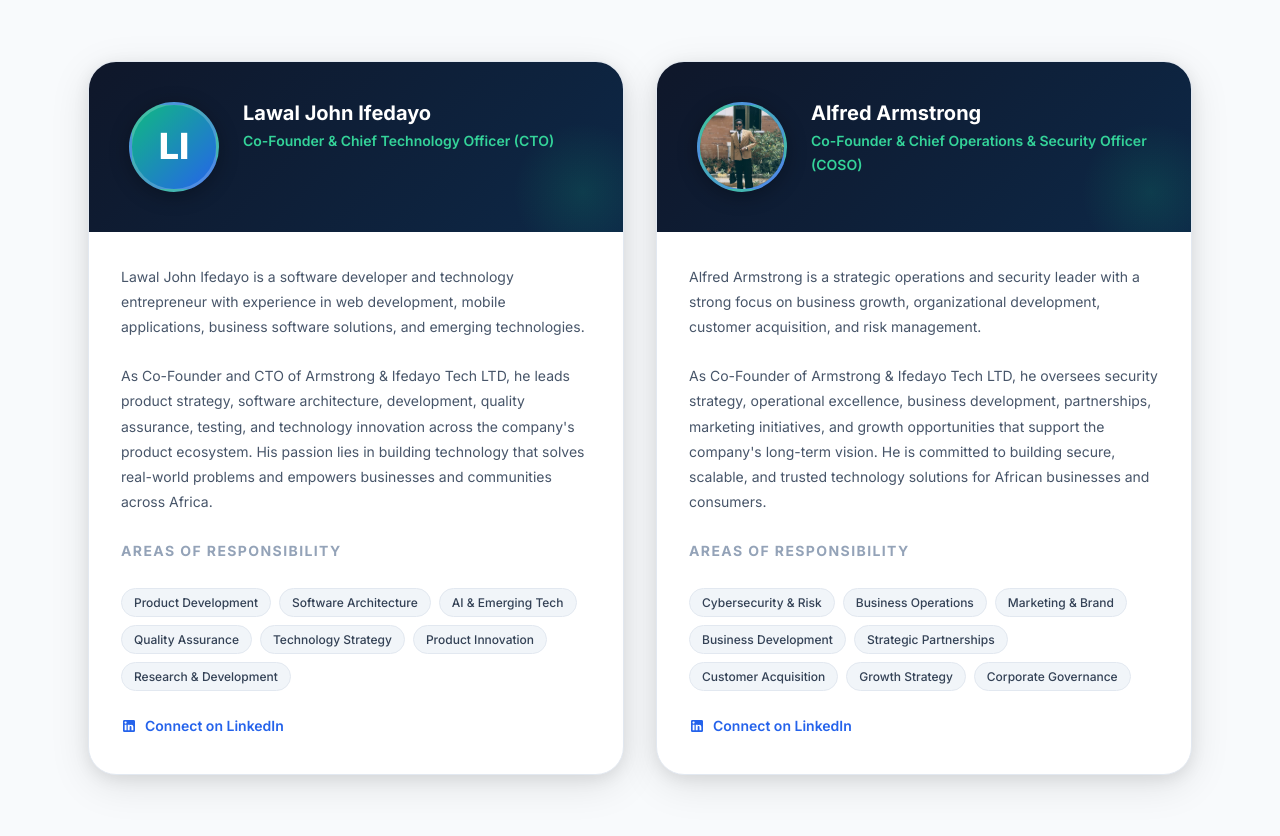
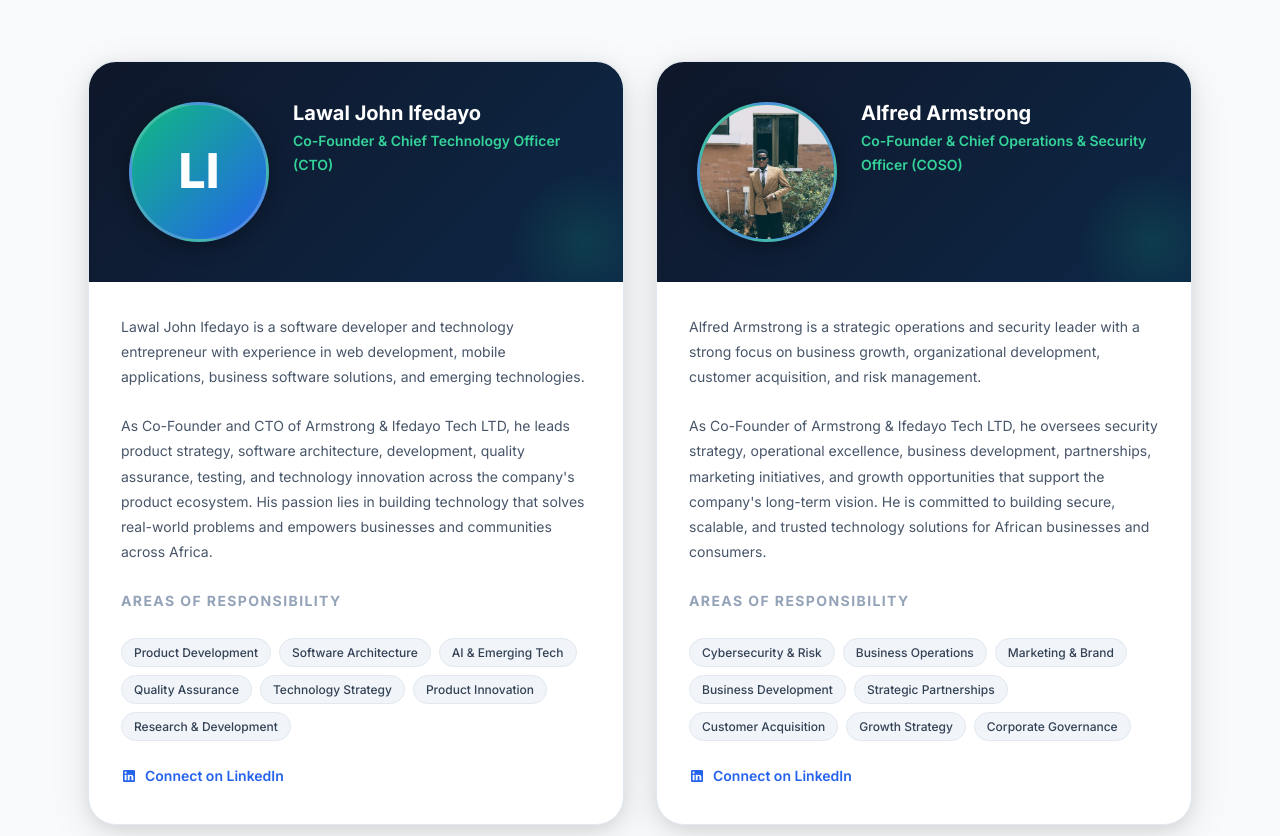
Before and after one commit to Kuino19/ARMMYTECH, a plain HTML site: page about.html in a window 1280 px wide. Shown: the part 2797-3633 px from the top of the page. Drawn offline with Linux system fonts and the light colour scheme.

Commit message:
fix: revert scattered layout and instead increase avatar size to 140px with top positioning for a perfect headshot

```diff
--- a/assets/css/styles.css
+++ b/assets/css/styles.css
@@ -1214,19 +1214,20 @@ p { line-height: 1.75; color: var(--gray-600); }
   border-radius: 50%;
 }
 .founder-avatar {
-  width: 90px; height: 90px;
+  width: 140px; height: 140px;
   border-radius: 50%;
   background: linear-gradient(135deg, var(--green) 0%, var(--blue) 100%);
   border: 3px solid rgba(255,255,255,0.2);
   display: flex;
   align-items: center;
   justify-content: center;
-  font-size: 2.25rem;
+  font-size: 3rem;
   font-weight: 800;
   color: var(--white);
   flex-shrink: 0;
   box-shadow: 0 4px 20px rgba(0,0,0,0.3);
   object-fit: cover;
+  object-position: top;
 }
 .founder-meta h3 {
   color: var(--white);
```
